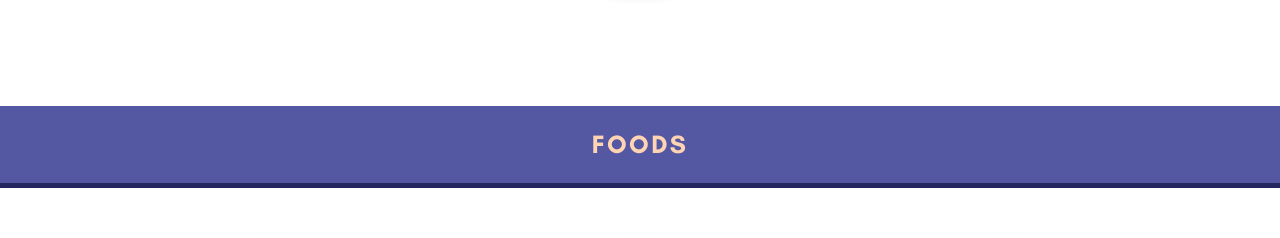
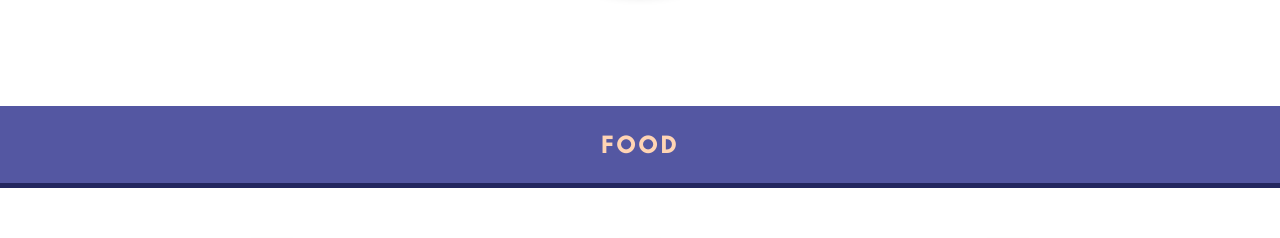
Before and after one commit to lisaechen/pacificglobal, a React (Create React App) app: page / in a window 1280 px wide. Shown: the part 5275-5513 px from the top of the page. Built offline with nearby package versions, Linux system fonts and the light colour scheme.

Commit message:
fixed spelling error

```diff
--- a/public/index.html
+++ b/public/index.html
@@ -2,19 +2,19 @@
 <html lang="en">
   <head>
     <meta charset="utf-8" />
-    <link rel="icon" href="%PUBLIC_URL%/favicon.ico" />
+    <link rel="icon" href="./favicon.ico" />
     <meta name="viewport" content="width=device-width, initial-scale=1" />
     <meta name="theme-color" content="#000000" />
     <meta
       name="description"
       content="Web site created using create-react-app"
     />
-    <link rel="apple-touch-icon" href="%PUBLIC_URL%/logo192.png" />
+    <link rel="apple-touch-icon" href="./favicon.ico" />
     <!--
       manifest.json provides metadata used when your web app is installed on a
       user's mobile device or desktop. See https://developers.google.com/web/fundamentals/web-app-manifest/
     -->
-    <link rel="manifest" href="%PUBLIC_URL%/manifest.json" />
+    <link rel="manifest" href="./favicon.ico" />
     <!--
       Notice the use of %PUBLIC_URL% in the tags above.
       It will be replaced with the URL of the `public` folder during the build.
--- a/src/components/Home.js
+++ b/src/components/Home.js
@@ -7,7 +7,7 @@ import Location from "./HomeComponents/Location";
 import GeneralInfo from "./HomeComponents/GeneralInfo";
 import Vegetables from "./HomeComponents/Vegetables";
 import Fruits from "./HomeComponents/Fruits";
-import Foods from "./HomeComponents/Foods";
+import Food from "./HomeComponents/Food";
 
 export default class Home extends Component {
   render() {
@@ -32,7 +32,7 @@ export default class Home extends Component {
           <Fruits />
         </div>
         <div className="home-margin">
-          <Foods />
+          <Food />
         </div>
       </div>
     );
--- a/src/components/HomeComponents/Foods.js
+++ b/src/components/HomeComponents/Food.js
@@ -15,7 +15,7 @@ export default class Fruits extends Component {
     return (
       <div>
         <Element name="food" className="who-are-we-container">
-          <span className="who-are-we-title-container">FOODS</span>
+          <span className="who-are-we-title-container">FOOD</span>
         </Element>
         <div className="products-container">
           <div className="product-container">
```
Also changed, not shown: 1 other file (tests, documents, lock files or other folders).
